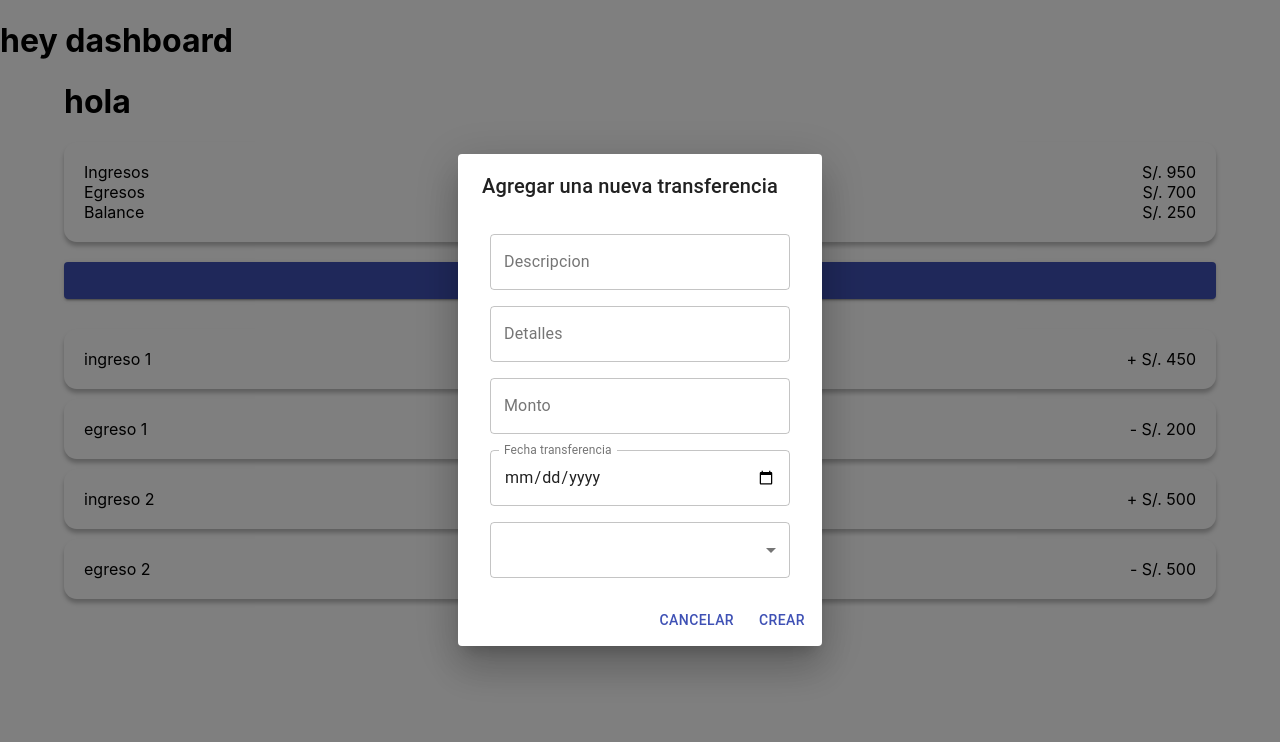
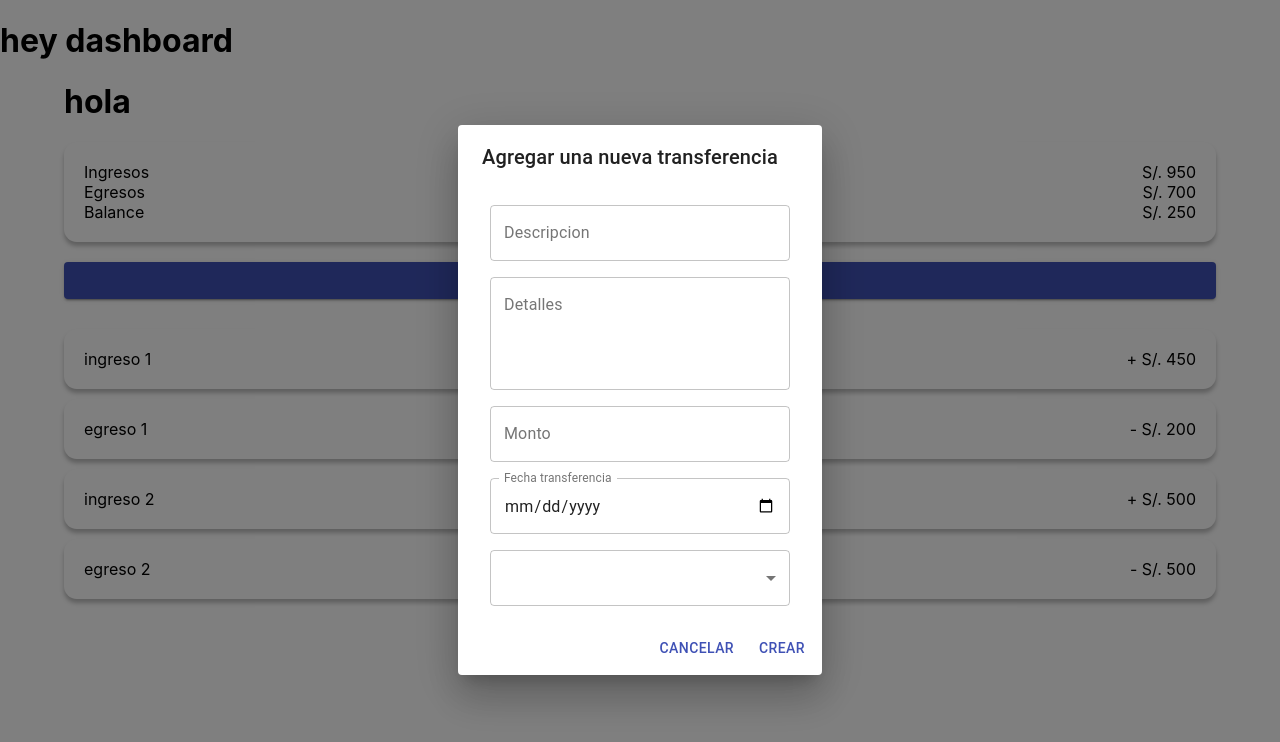
Before and after one commit to cristiandev19/mi-chanchito-front, a React (Create React App) app: page /dashboard in a window 1280 px wide. Both pictures are taken after a click on the button "AGREGAR". Shown: the top 742 px of the page. Built offline with nearby package versions, Linux system fonts and the light colour scheme.

Commit message:
wiii el modal funciona

```diff
--- a/src/components/TransferModal.jsx
+++ b/src/components/TransferModal.jsx
@@ -1,6 +1,6 @@
 import {
   Button, Dialog, DialogActions, DialogContent,
-  DialogTitle, makeStyles, Select, TextField, useMediaQuery, useTheme,
+  DialogTitle, makeStyles, MenuItem, Select, TextField, useMediaQuery, useTheme,
 } from '@material-ui/core';
 import React from 'react';
 import PropTypes from 'prop-types';
@@ -17,8 +17,8 @@ const useStyles = makeStyles((theme) => ({
   updateBtn : {},
   form      : {
     '& > *': {
-      margin : theme.spacing(1),
-      width  : '300px',
+      margin   : theme.spacing(1),
+      minWidth : '300px',
     },
     display       : 'flex',
     flexDirection : 'column',
@@ -144,6 +144,8 @@ const TransferDialog = ({
                   name="details"
                   label="Detalles"
                   variant="outlined"
+                  multiline
+                  rows={4}
                   helperText={errors.details ? errors.details.message : null}
                   error={errors.details}
                 />
@@ -184,7 +186,6 @@ const TransferDialog = ({
                   id="dateTransfer"
                   name="dateTransfer"
                   type="date"
-                  defaultValue="05-24-2017"
                   label="Fecha transferencia"
                   variant="outlined"
                   helperText={errors.dateTransfer ? errors.dateTransfer.message : null}
@@ -209,12 +210,10 @@ const TransferDialog = ({
                   id="cashFlow"
                   name="cashFlow"
                   variant="outlined"
-                  options={[
-                    { value: 'chocolate', label: 'Chocolate' },
-                    { value: 'strawberry', label: 'Strawbrry' },
-                    { value: 'vanilla', label: 'Vanilla' },
-                  ]}
-                />
+                >
+                  <MenuItem value="ingreso">Ingreso</MenuItem>
+                  <MenuItem value="egreso">Egreso</MenuItem>
+                </Select>
               )}
               control={control}
               defaultValue=""
```
